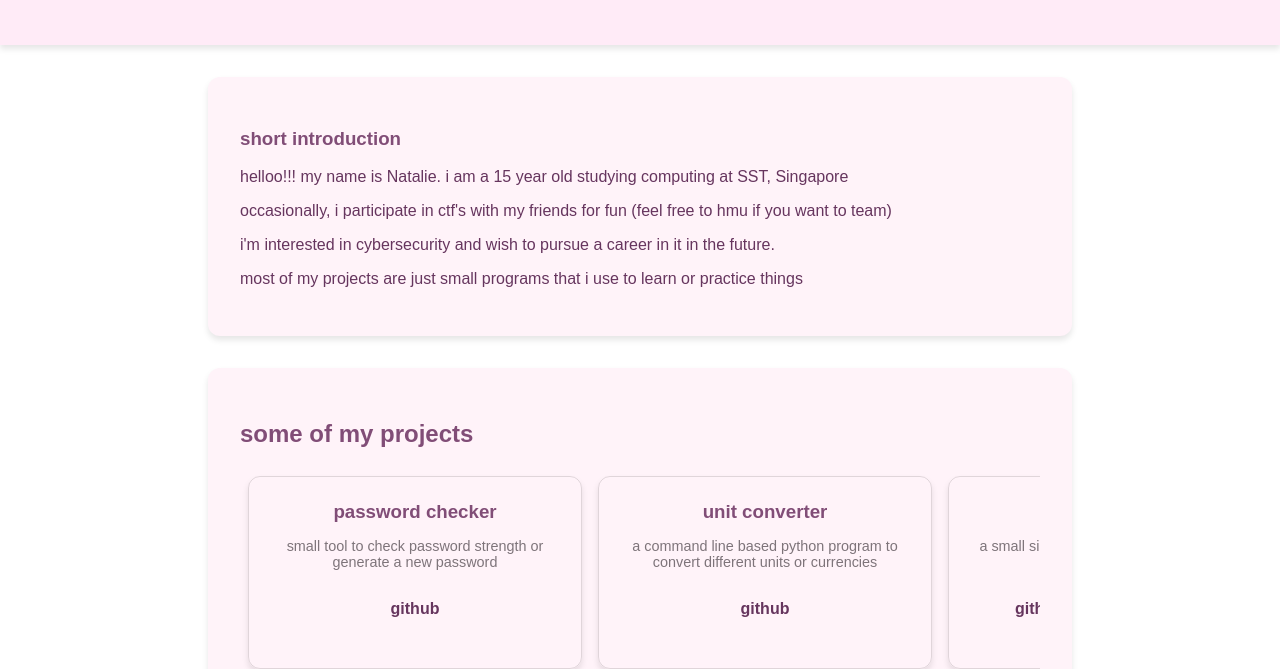
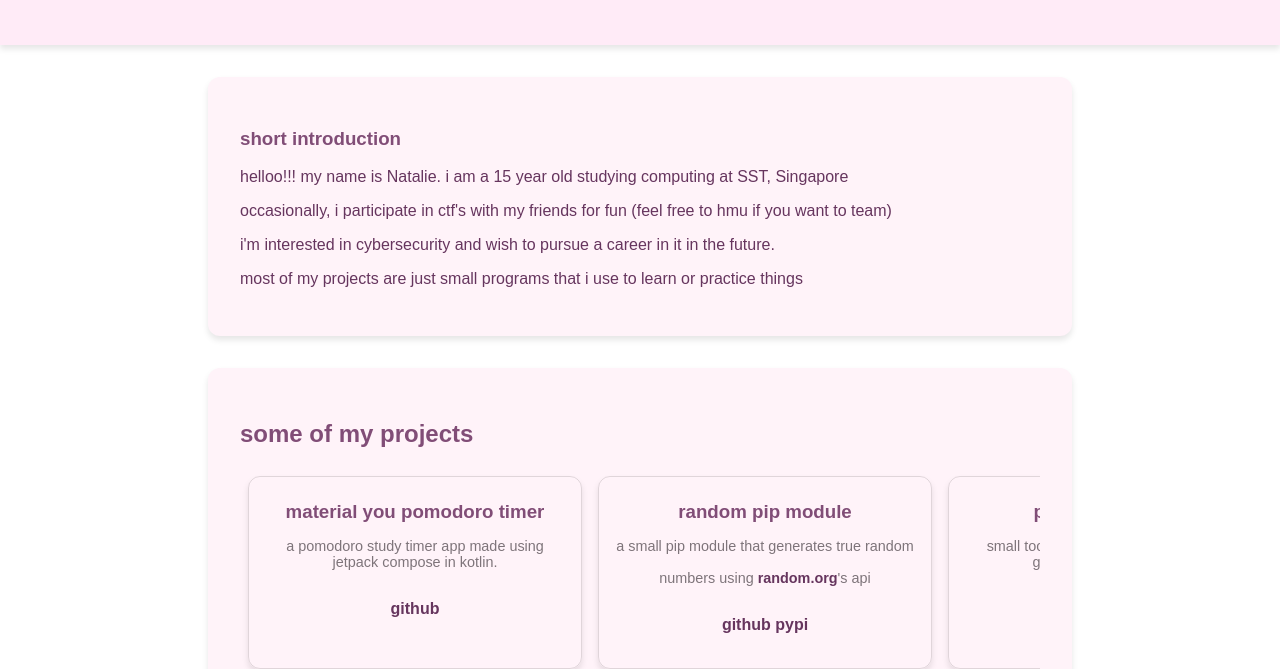
Before and after one commit to mysteriousellipsis/ellipticobj.github.io, a plain HTML site: page index.html in a window 1280 px wide. Shown: the part 133-802 px from the top of the page. Drawn offline with Linux system fonts and the light colour scheme.

Commit message:
update projects

```diff
--- a/index.html
+++ b/index.html
@@ -29,6 +29,17 @@
         <section id="projects">
             <h2>some of my projects</h2>
             <div class="cardlist">
+                <div class="card">
+                    <h3>material you pomodoro timer</h3>
+                    <p>a pomodoro study timer app made using jetpack compose in kotlin. </p>
+                    <a href="http://github.com/ellipticobj/studytimer">github</a>
+                </div>
+                <div class="card">
+                    <h3>random pip module</h3>
+                    <p>a small pip module that generates true random numbers using <a href="http://random.org/">random.org</a>'s api</p>
+                    <a href="http://github.com/ellipticobj/random-module">github</a>
+                    <a href="https://pypi.org/project/randomorg-api/">pypi</a>
+                </div>
                 <div class="card">
                     <h3>password checker</h3>
                     <p>small tool to check password strength or generate a new password</p>
```
